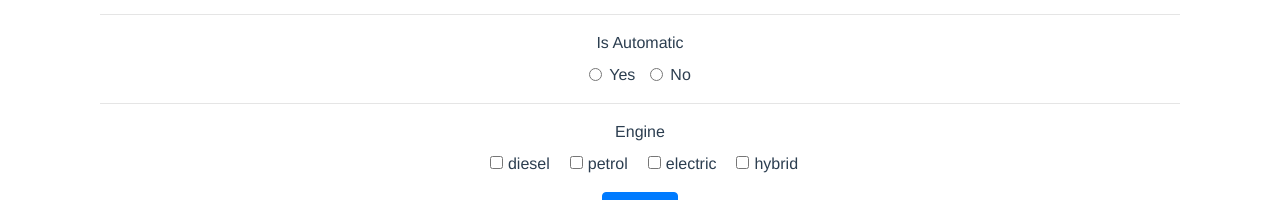
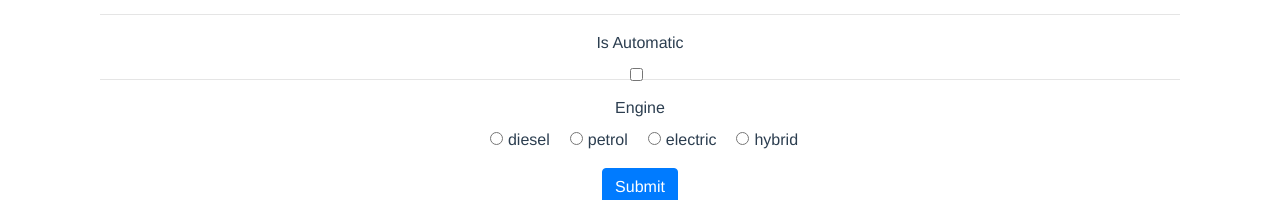
Before and after one commit to BokiGaja/Vue-Cars-API, a Vue app: page /add in a window 1280 px wide. Shown: the part 446-646 px from the top of the page. Built offline with nearby package versions, Linux system fonts and the light colour scheme; no server answers.

Commit message:
IsAutomatic and Engine checks edited

```diff
--- a/src/components/AddCar.vue
+++ b/src/components/AddCar.vue
@@ -13,33 +13,26 @@
                 <hr>
                 <label for="isAutomatic">Is Automatic</label>
                 <div class="form-check" id="isAutomatic">
-                <input class="form-check-input" type="radio" name="exampleRadios" id="exampleRadios1" value="true" v-model="newCar.isAutomatic">
-                <label class="form-check-label" for="exampleRadios1" style="margin-right: 35px">
-                    Yes
-                </label>
-                <input class="form-check-input" type="radio" name="exampleRadios" id="exampleRadios2" value="false" v-model="newCar.isAutomatic">
-                <label class="form-check-label" for="exampleRadios2">
-                    No
-                </label>
+                    <input class="form-check-input" type="checkbox" name="exampleRadios" id="exampleRadios1" value="true" v-model="newCar.isAutomatic">
                 </div>
                 <hr>
                 <label for="engine">Engine</label>
                 <br>
                 <div class="form-check form-check-inline" id="engine">
                     <div class="form-check">
-                    <input class="form-check-input" type="checkbox" id="diesel" value="diesel" v-model="newCar.engine">
+                        <input class="form-check-input" type="radio" id="diesel" value="diesel" v-model="newCar.engine">
                         <label class="form-check-label" for="diesel">diesel</label>
                     </div>
                     <div class="form-check">
-                    <input class="form-check-input" type="checkbox" id="petrol" value="petrol" v-model="newCar.engine">
+                        <input class="form-check-input" type="radio" id="petrol" value="petrol" v-model="newCar.engine">
                         <label class="form-check-label" for="petrol">petrol</label>
                     </div>
                     <div class="form-check">
-                    <input class="form-check-input" type="checkbox" id="electric" value="electric" v-model="newCar.engine">
+                        <input class="form-check-input" type="radio" id="electric" value="electric" v-model="newCar.engine">
                         <label class="form-check-label" for="electric">electric</label>
                     </div>
                     <div class="form-check">
-                    <input class="form-check-input" type="checkbox" id="hybrid" value="hybrid" v-model="newCar.engine">
+                        <input class="form-check-input" type="radio" id="hybrid" value="hybrid" v-model="newCar.engine">
                         <label class="form-check-label" for="hybrid">hybrid</label>
                     </div>
                 </div>
@@ -53,7 +46,6 @@
 
 <script>
     import { carService } from "../services/Cars";
-
     export default {
         data() {
             return {
@@ -64,7 +56,7 @@
                     maxSpeed: null,
                     numberOfDoors: null,
                     isAutomatic: null,
-                    engine: []
+                    engine: ''
                 },
                 editing: false,
                 years: []
@@ -106,7 +98,7 @@
             try {
                 const { data } = await carService.get(this.$route.params.id);
                 if (data) {
-                    this.newCar = {...data, engine: [...data.engine.split(',')]};
+                    this.newCar = {...data};
                     this.editing = true;
                 }
             } catch (error) {
--- a/src/components/AppCars.vue
+++ b/src/components/AppCars.vue
@@ -30,9 +30,11 @@
         },
         methods: {
             deleteCar(id){
-                carService.delete(id);
-                location.reload();
-                prompt(`You deleted car with ID: ${id}`)
+                let confirm = prompt(`You deleted car with ID: ${id}`)
+                if (confirm.toLowerCase() === 'yes') {
+                    carService.delete(id);
+                    location.reload();
+                }
             }
         },
 
```
Lines whose indentation alone changed are shown as unchanged.
